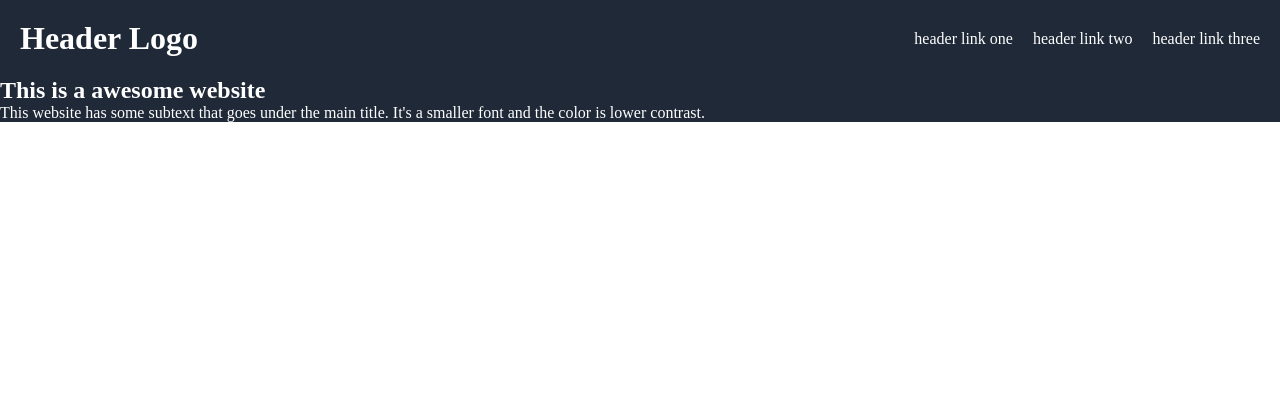
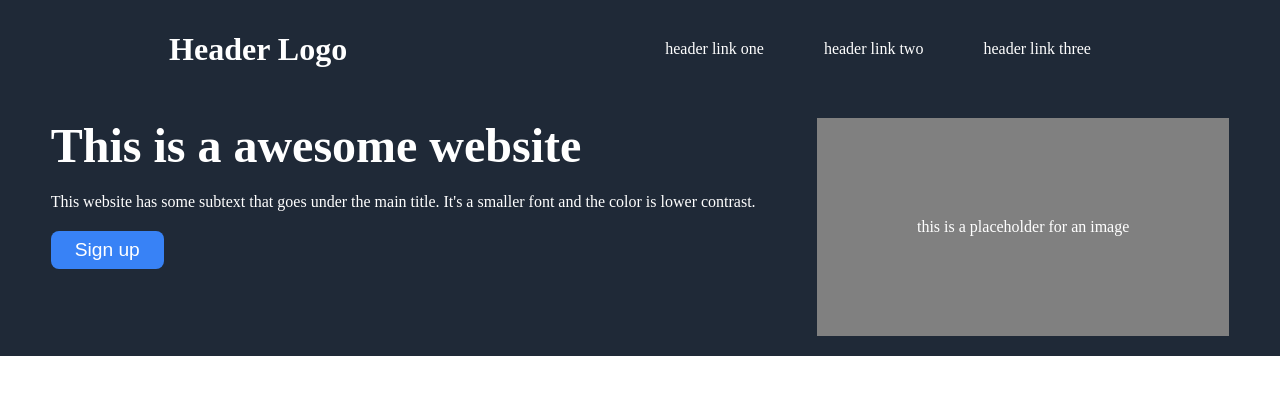
Before and after one commit to davmedeiros/landing-page, a plain HTML site: page index.html in a window 1280 px wide. Drawn offline with Linux system fonts and the light colour scheme.

Commit message:
Style hero section

```diff
--- a/css/style.css
+++ b/css/style.css
@@ -9,13 +9,14 @@
 :root {
     --main-bg-color: #1f2937;
     --main-fg-color: white;
+    --active-bg-color: #3882f6;
+    --active-fg-color: white;
 }
 
 header {
     display: flex;
     justify-content: space-between;
     align-items: center;
-    padding: 20px;
 }
 
 header nav {
@@ -32,4 +33,40 @@ header,
 header a {
     background-color: var(--main-bg-color);
     color: var(--main-fg-color);
+    display: flex;
+    justify-content: space-around;
+    padding: 20px;
 }
+
+.img-placeholder {
+    background-color: gray;
+    color: white;
+    display: flex;
+    justify-content: center;
+    align-items: center;
+    padding: 100px;
+}
+
+button {
+    background-color: var(--active-bg-color);
+    color: var(--active-fg-color);
+    border: none;
+    border-radius: 8px;
+    padding: 8px 24px;
+    font-size: 1.2rem;
+    cursor: pointer;
+}
+
+.hero-text {
+    display: flex;
+    flex-direction: column;
+    gap: 20px;
+}
+
+.hero-text h2 {
+    font-size: 3rem;
+}
+
+.hero-text button {
+    align-self: flex-start;
+}
--- a/index.html
+++ b/index.html
@@ -16,8 +16,14 @@
         </nav>
     </header>
     <section class="hero">
-        <h2>This is a awesome website</h2>
-        <p>This website has some subtext that goes under the main title. It's a smaller font and the color is lower contrast.</p>
+        <div class="hero-text">
+            <h2>This is a awesome website</h2>
+            <p>This website has some subtext that goes under the main title. It's a smaller font and the color is lower contrast.</p>
+            <button type="button">Sign up</button>
+        </div>
+        <div class="img-placeholder">
+            <p>this is a placeholder for an image</p>
+        </div>
     </section>
 </body>
 </html>
```
